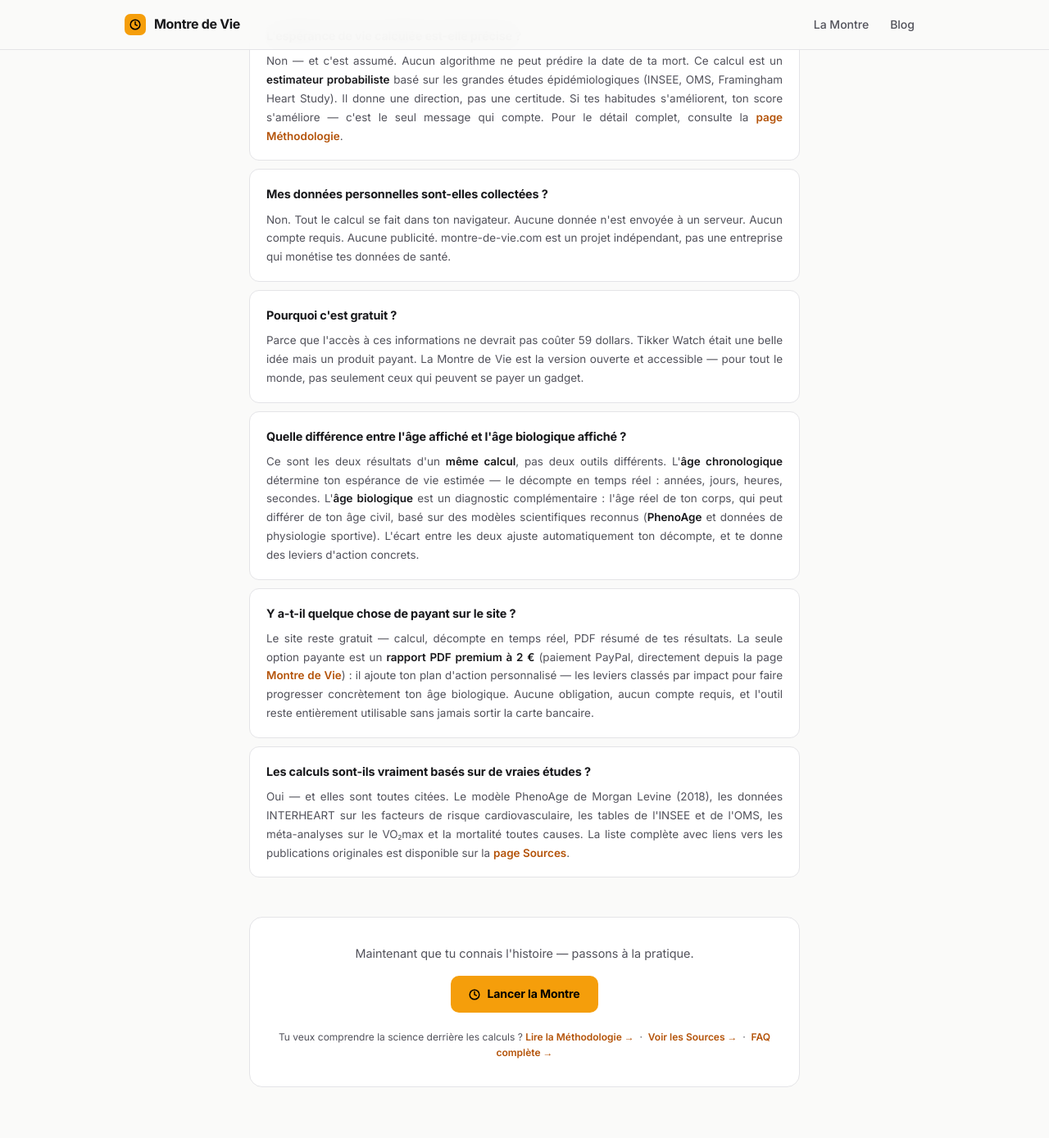
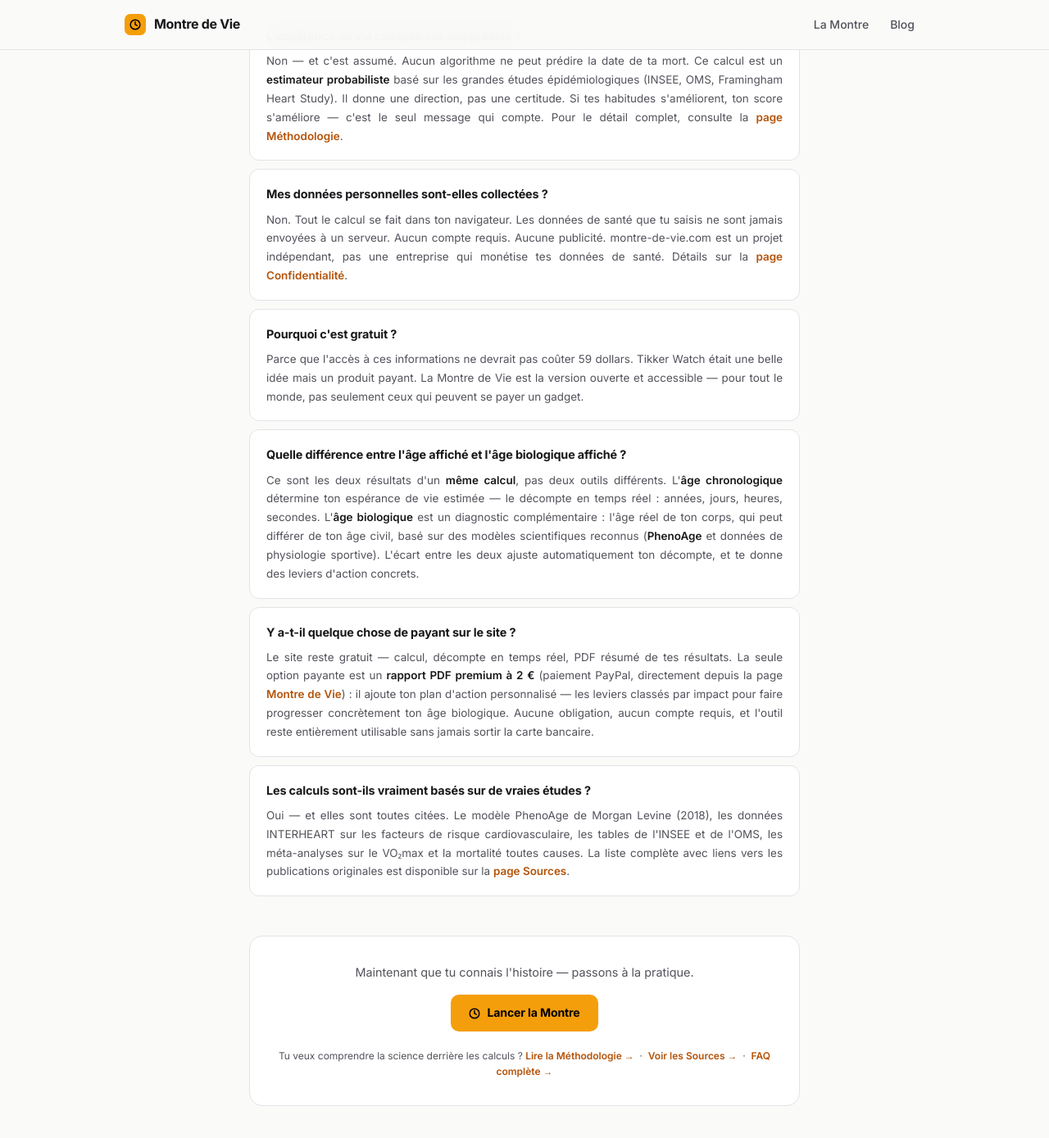
Before and after one commit to SebRunNature/memento-mori, a Jekyll site: the page built from apropos/index.html, in a window 1280 px wide and 1400 px high, scrolled down 5268 px. Shown: the top 1389 px of the window at 82% size. Built offline with Jekyll 4.4.1, drawn with Linux system fonts in a browser that asks for light colours; some of the changed text lies outside the part shown.

Commit message:
Bloc A — Juridique et confiance
- A1/A3 : lien "Mentions légales" (vers run-nature.com/mentions-legales-seb-run-nature/,
  nouvel onglet, rel=noopener) et "Confidentialité" ajoutés au pied de page
  de toutes les pages (_layouts/default.html, montre/index.html, grille/index.html)
- A2 : nouvelle page /confidentialite/ rédigée à partir de faits vérifiés dans
  le code (données saisies, localStorage utilisé, services tiers identifiés :
  PayPal, OneSignal, Google Fonts, jsPDF/Cloudflare, hébergement GitHub Pages).
  Les points non vérifiables depuis le code sont marqués [À CONFIRMER]
- A4 : nouvelle page /contact/ et lien footer. Aucune adresse email trouvée
  dans le dépôt — page construite avec les seuls canaux déjà publics sur le
  site (run-nature.com, Instagram, Strava). Email à ajouter si Sébastien en
  fournit une
- A5 : "© Run Nature" remplacé par "© {année} Sébastien Salomon — Montre de Vie"
  dans les 3 footers (nom uniquement, aucune forme juridique présumée) —
  formulation à confirmer par Sébastien si besoin d'autre chose
- A6 : les affirmations "aucune donnée envoyée" sur l'accueil, la FAQ et
  à propos étaient inexactes une fois le paiement PayPal et OneSignal pris
  en compte. Reformulées pour préciser que ce sont les données de santé
  saisies dans le calculateur qui restent locales, avec renvoi vers la
  nouvelle page Confidentialité
- A7 : vérifié dans le code — la mention "Outil indicatif, pas médical"
  est déjà visible en haut de la page /montre/, pas seulement en pied de
  page. Aucun changement nécessaire
- A8 : témoignages de l'accueil non modifiés, comme demandé — authenticité
  à confirmer par Sébastien (voir rapport)

Co-Authored-By: Claude Sonnet 5 <noreply@anthropic.com>
Claude-Session: https://claude.ai/code/session_015W6BgPvkb1TiApwM2KkaRT

```diff
--- a/_layouts/default.html
+++ b/_layouts/default.html
@@ -244,10 +244,16 @@
       <a class="footer-link" href="/faq/">FAQ</a>
       <span class="footer-sep">·</span>
       <a class="footer-link" href="/apropos/">À propos</a>
+      <span class="footer-sep">·</span>
+      <a class="footer-link" href="/confidentialite/">Confidentialité</a>
+      <span class="footer-sep">·</span>
+      <a class="footer-link" href="/contact/">Contact</a>
+      <span class="footer-sep">·</span>
+      <a class="footer-link" href="https://run-nature.com/mentions-legales-seb-run-nature/" target="_blank" rel="noopener">Mentions légales</a>
     </div>
     <p class="footer-copy">
       Outil indicatif — pas un conseil médical ·
-      © {{ 'now' | date: '%Y' }} <a href="https://run-nature.com" target="_blank">Run Nature</a>
+      © {{ 'now' | date: '%Y' }} Sébastien Salomon — Montre de Vie
     </p>
   </div>
 </footer>
--- a/apropos/index.html
+++ b/apropos/index.html
@@ -381,7 +381,7 @@ canonical: "https://montre-de-vie.com/apropos/"
     {
       "@type": "Question",
       "name": "Mes données personnelles sont-elles collectées ?",
-      "acceptedAnswer": { "@type": "Answer", "text": "Non. Tout le calcul se fait dans le navigateur du visiteur. Aucune donnée n'est envoyée à un serveur, aucun compte n'est requis, et aucune publicité ne finance le site." }
+      "acceptedAnswer": { "@type": "Answer", "text": "Non. Tout le calcul se fait dans le navigateur du visiteur. Les données de santé que tu saisis ne sont jamais envoyées à un serveur, aucun compte n'est requis, et aucune publicité ne finance le site. Quelques services tiers techniques (paiement du rapport premium, notifications) sont détaillés sur la page Confidentialité." }
     },
     {
       "@type": "Question",
@@ -624,7 +624,7 @@ canonical: "https://montre-de-vie.com/apropos/"
 
 <div class="faq-item">
   <div class="faq-q">Mes données personnelles sont-elles collectées ?</div>
-  <div class="faq-a">Non. Tout le calcul se fait dans ton navigateur. Aucune donnée n'est envoyée à un serveur. Aucun compte requis. Aucune publicité. montre-de-vie.com est un projet indépendant, pas une entreprise qui monétise tes données de santé.</div>
+  <div class="faq-a">Non. Tout le calcul se fait dans ton navigateur. Les données de santé que tu saisis ne sont jamais envoyées à un serveur. Aucun compte requis. Aucune publicité. montre-de-vie.com est un projet indépendant, pas une entreprise qui monétise tes données de santé. Détails sur la <a href="/confidentialite/" style="color:var(--amber-lt);text-decoration:none;font-weight:600">page Confidentialité</a>.</div>
 </div>
 
 <div class="faq-item">
--- a/faq/index.html
+++ b/faq/index.html
@@ -129,7 +129,7 @@ canonical: "https://montre-de-vie.com/faq/"
       "name": "Mes données personnelles sont-elles collectées ?",
       "acceptedAnswer": {
         "@type": "Answer",
-        "text": "Non. Tout le calcul se fait dans ton navigateur. Aucune donnée n'est envoyée à un serveur. Aucun compte requis. Aucune publicité. Montre-de-vie.com est un projet indépendant, financé par du temps personnel, pas une entreprise qui monétise tes données de santé."
+        "text": "Non. Tout le calcul se fait dans ton navigateur. Les données de santé que tu saisis ne sont jamais envoyées à un serveur. Aucun compte requis. Aucune publicité. Montre-de-vie.com est un projet indépendant, financé par du temps personnel, pas une entreprise qui monétise tes données de santé."
       }
     },
     {
@@ -329,7 +329,7 @@ canonical: "https://montre-de-vie.com/faq/"
     <span class="faq-icon">+</span>
   </button>
   <div class="faq-a">
-    <strong>Non.</strong> Tout le calcul se fait dans ton navigateur. Aucune donnée n'est envoyée à un serveur. Pas de compte, pas de cookies de tracking, pas de publicité, pas de pixel Facebook. Ce que tu entres ne sort jamais de ton appareil.
+    <strong>Non.</strong> Tout le calcul se fait dans ton navigateur. Les données de santé que tu saisis ne sont jamais envoyées à un serveur. Pas de compte, pas de publicité, pas de pixel Facebook. Le site charge quelques services tiers techniques (paiement, notifications, polices) — détaillés sur la <a href="/confidentialite/">page Confidentialité</a>.
   </div>
 </div>
 
--- a/index.html
+++ b/index.html
@@ -185,7 +185,7 @@ description: "Calcule ton espérance de vie et ton âge biologique en un seul ou
       </a>
       <div class="hero-features">
         <span>Gratuit &amp; sans inscription</span>
-        <span>Aucune donnée envoyée</span>
+        <span>Calcul 100% dans ton navigateur</span>
         <span>Résultats en 5 min</span>
       </div>
     </div>
--- a/montre/index.html
+++ b/montre/index.html
@@ -642,7 +642,7 @@ input[type=number]::placeholder{color:var(--muted)}
 </div>
 
 <!-- FOOTER -->
-<footer class="site-footer"><div class="site-footer-inner"><div class="footer-links"><a class="footer-link" href="/">Accueil</a><span class="footer-sep">·</span><a class="footer-link" href="/montre/">La Montre</a><span class="footer-sep">·</span><a class="footer-link" href="/blog/">Blog</a><span class="footer-sep">·</span><a class="footer-link" href="/faq/">FAQ</a><span class="footer-sep">·</span><a class="footer-link" href="/apropos/">À propos</a></div><p class="footer-copy">Outil indicatif — pas un conseil médical · © 2026 <a href="https://run-nature.com" target="_blank">Run Nature</a></p></div></footer>
+<footer class="site-footer"><div class="site-footer-inner"><div class="footer-links"><a class="footer-link" href="/">Accueil</a><span class="footer-sep">·</span><a class="footer-link" href="/montre/">La Montre</a><span class="footer-sep">·</span><a class="footer-link" href="/blog/">Blog</a><span class="footer-sep">·</span><a class="footer-link" href="/faq/">FAQ</a><span class="footer-sep">·</span><a class="footer-link" href="/apropos/">À propos</a><span class="footer-sep">·</span><a class="footer-link" href="/confidentialite/">Confidentialité</a><span class="footer-sep">·</span><a class="footer-link" href="/contact/">Contact</a><span class="footer-sep">·</span><a class="footer-link" href="https://run-nature.com/mentions-legales-seb-run-nature/" target="_blank" rel="noopener">Mentions légales</a></div><p class="footer-copy">Outil indicatif — pas un conseil médical · © 2026 Sébastien Salomon — Montre de Vie</p></div></footer>
 <script>
 'use strict';
 const D = {};
```
Also changed, not shown: confidentialite/index.html (added, +84 -0 lines), contact/index.html (added, +43 -0 lines), grille/index.html (+7 -1 lines).
